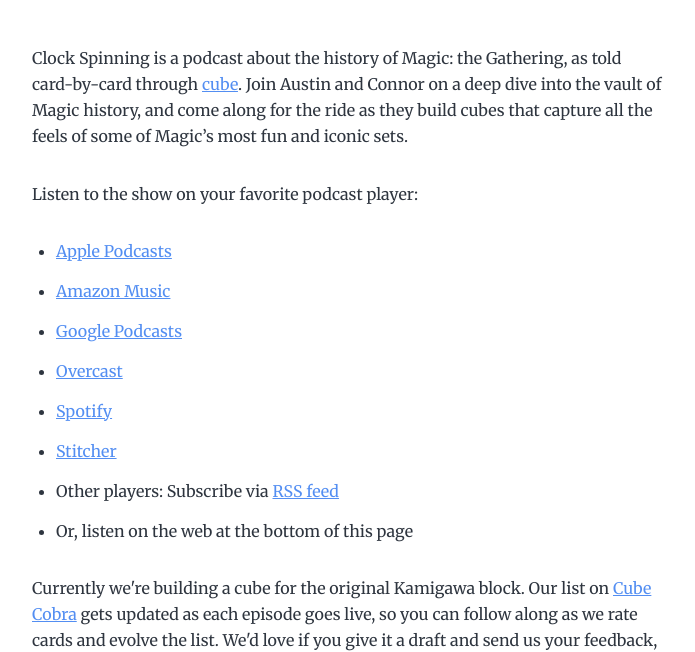
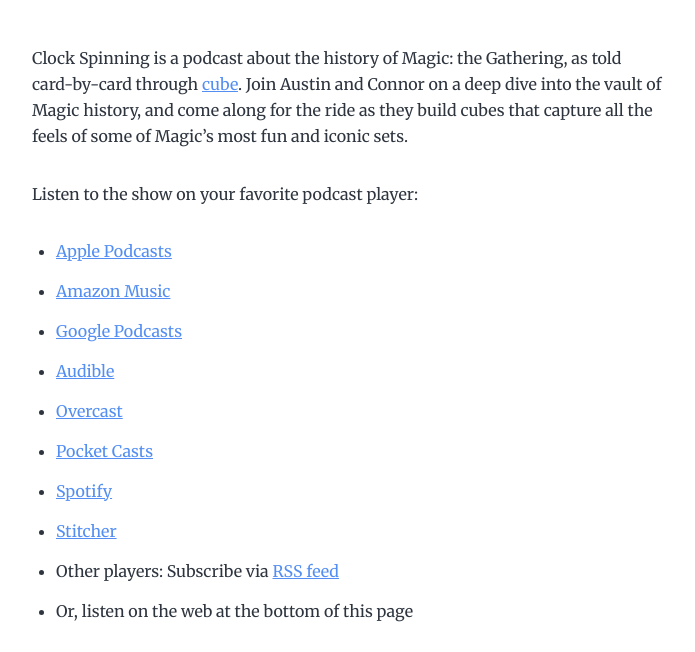
Before and after one commit to austin-schaefer/clock-spinning-site, a Gatsby site: page /about in a window 1280 px wide. Shown: the part 152-804 px from the top of the page, without its empty margins (292-987 px from the left). Built offline with nearby package versions, Linux system fonts and the light colour scheme; Gatsby itself is replaced by a stand-in of ours.

Commit message:
Link to audible and pocket casts from about page

```diff
--- a/src/pages/about.js
+++ b/src/pages/about.js
@@ -23,7 +23,9 @@
                 <li><a href="https://podcasts.apple.com/us/podcast/clock-spinning/id1611106302">Apple Podcasts</a></li>
                 <li><a href="https://music.amazon.com/podcasts/8d6a2f78-e757-471f-aa2c-47afe84c72db">Amazon Music</a></li>
                 <li><a href="https://podcasts.google.com/feed/aHR0cHM6Ly93d3cubXRnY2FzdC5jb20vcG9kY2FzdHMvY2xvY2stc3Bpbm5pbmcvZmVlZA">Google Podcasts</a></li>
+                <li><a href="https://www.audible.com/pd/B09V45D7T5?qid=1646805039">Audible</a></li>
                 <li><a href="https://overcast.fm/itunes1611106302/clock-spinning">Overcast</a></li>
+                <li><a href="https://pca.st/udbk5xu5">Pocket Casts</a></li>
                 <li><a href="https://open.spotify.com/show/6L8vr81Ddni51Z25LiyeVi">Spotify</a></li>
                 <li><a href="https://www.stitcher.com/podcast/clock-spinning">Stitcher</a></li>
                 <li>Other players: Subscribe via <a href="https://feeds.captivate.fm/clock-spinning/">RSS feed</a></li>
```
